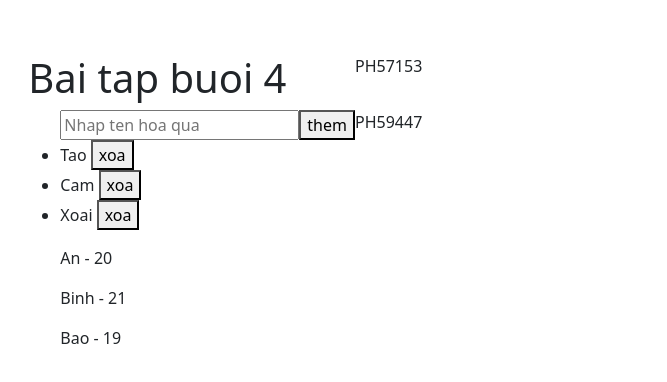
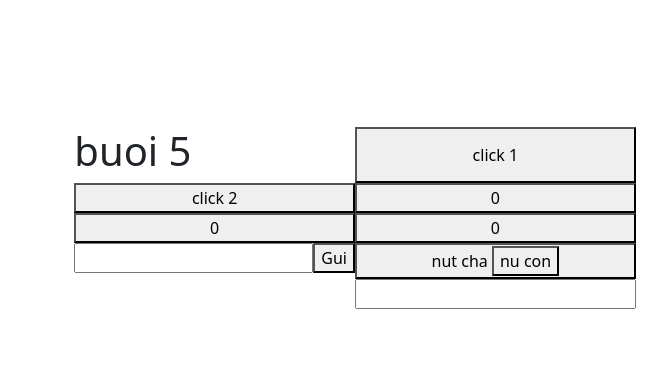
Before and after one commit to ngandt184163/summer25-sd20303, a Vue app in the folder Vuejs/ca6/front-end-framework/: page / in a window 1280 px wide. Shown: the part 182-564 px from the top of the page, without its empty margins (285-952 px from the left). Built offline with nearby package versions, Linux system fonts and the light colour scheme.

Commit message:
vue ca 6 buoi 5

```diff
--- /dev/null
+++ b/Vuejs/ca6/front-end-framework/src/baihoc/buoi5_App.vue
@@ -0,0 +1,75 @@
+<script setup>
+import { ref } from "vue";
+/**
+ * 1. xu li su kien: vue lang nghe
+ * va xu li cac su kien cua nguoi
+ * dung nhu: click, nhap tu ban
+ * phim, gui form, ...
+ * 2. co 2 cach de lang nghe su kien
+ * - v-on:ten_su_kien
+ * - @ten_su_kien
+ * 3. 2 cach de xu li su kien
+ * - inline handle: viet truc tiep
+ * vao su kien
+ * - method handle: viet ham xu li
+ */
+
+function handle() {
+  console.log("click thanh cong");
+}
+
+const count = ref(0);
+function increment() {
+  count.value++;
+}
+// truyen tham so vao ham khi xu li su kien
+function tudo(n) {
+  count.value += n;
+}
+const name = ref("");
+function submitForm(e) {
+  // e.preventDefault();
+  console.log(name.value);
+}
+function parent() {
+  console.log("click nut cha");
+}
+function child() {
+  console.log("click nut con");
+}
+const email = ref("");
+function reset() {
+  email.value = "";
+}
+
+function submit() {
+  alert(email.value);
+}
+</script>
+<template>
+  <h1>buoi 5</h1>
+  <button v-on:click="handle()">click 1</button>
+  <button @click="handle()">click 2</button>
+  <!-- inline handle, chi sd khi code
+   ngan gon, it logic -->
+  <button @click="count++">{{ count }}</button>
+  <!-- method handle: sd khi code nhieu, logic
+   phuc tap, day la cach thuong dc sd -->
+  <button @click="increment()">{{ count }}</button>
+  <button @click="tudo(-30)">{{ count }}</button>
+
+  <!-- sd event modifier -->
+  <form @submit.prevent="submitForm()">
+    <input v-model="name" />
+    <button>Gui</button>
+  </form>
+  <button @click="parent()">
+    nut cha
+    <button @click.stop="child()">nu con</button>
+  </button>
+
+  <!-- key modifiers -->
+  <p>{{ email }}</p>
+  <input @keyup.enter="submit()" @keyup.esc="reset()" v-model="email" />
+</template>
+<style scoped></style>
--- a/Vuejs/ca6/front-end-framework/src/main.js
+++ b/Vuejs/ca6/front-end-framework/src/main.js
@@ -6,7 +6,8 @@ import { createApp } from "vue";
 // import App from "./baihoc/buoi3_App.vue";
 // import App from "./baihoc/template.vue";
 // import App from "./baihoc/buoi4_App.vue";
-import App from "./baihoc/baitapbuoi4_App.vue";
+// import App from "./baihoc/baitapbuoi4_App.vue";
+import App from "./baihoc/buoi5_App.vue";
 
 // import bootstrap
 import "bootstrap/dist/css/bootstrap.min.css";
```
